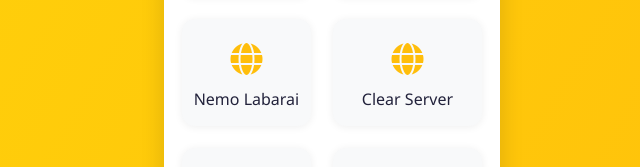
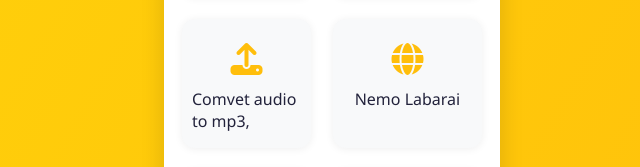
Before and after one commit to Lawali6683/TauraronWasaAdmin, a website: page index.html in a window 1280 px wide. Shown: the part 610-777 px from the top of the page, without its empty margins (308-948 px from the left). Drawn offline with Linux system fonts and the light colour scheme.

Commit message:
Add link to convert audio to MP3

```diff
--- a/index.html
+++ b/index.html
@@ -143,6 +143,10 @@
       <i class="fa-solid fa-upload"></i>
        Image/Video/link
     </a>
+    <a class="menu-item" href="https://cloudconvert.com/webm-to-mp3" target="_blank" rel="noopener">
+      <i class="fa-solid fa-upload"></i>
+       Comvet audio to mp3,
+    </a>
     <a class="menu-item" href="labarinWasa.html">
       <i class="fa-solid fa-globe"></i>
       Nemo Labarai
```
